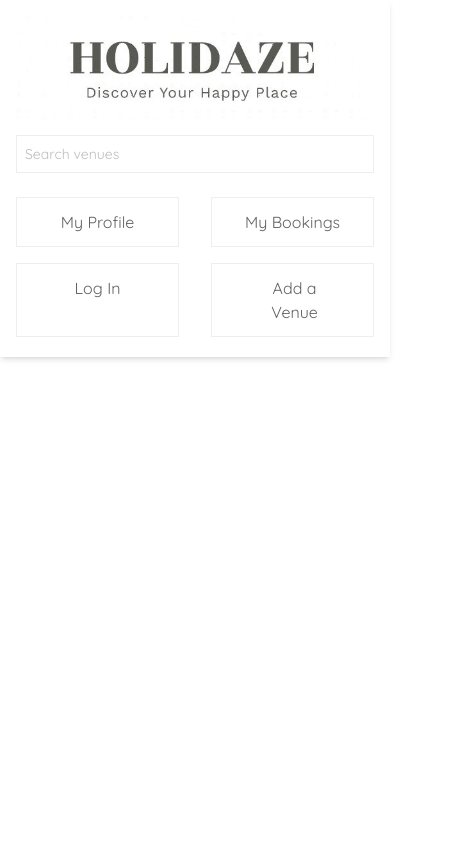
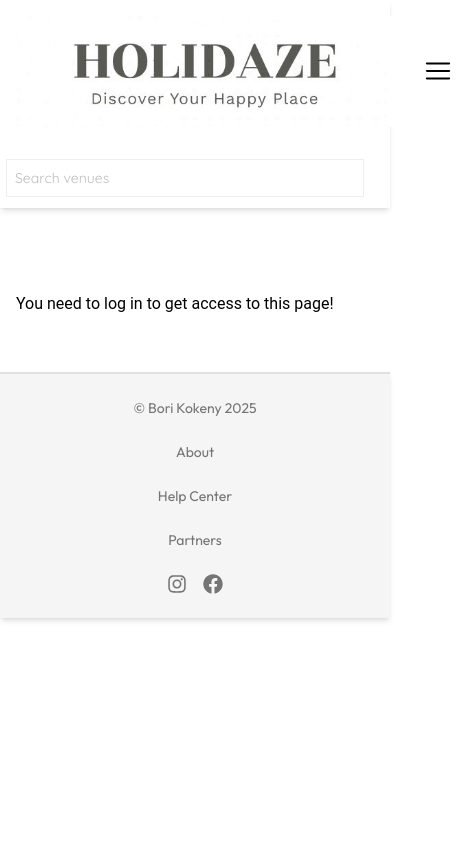
Before and after one commit to borikokeny/Holidaze-Project-Exam-2, a React (Vite) app: page /ProfilePage in a window 390 px wide. Shown: the top 844 px of the page, 460 px wide, since content can reach past the window. Built offline with nearby package versions, Linux system fonts and the light colour scheme.

Commit message:
Adds responsive navigation

```diff
--- a/src/components/Header.jsx
+++ b/src/components/Header.jsx
@@ -5,10 +5,13 @@
 import { useAuth } from "../context/AuthContext";
 import { viewProfile } from "../api/profile";
 import AddAVenueButton from "./AddAVennueButton";
+import { RxHamburgerMenu } from "react-icons/rx";
+import { MdClose } from "react-icons/md";
 
 export default function Header({ searchValue, setSearchValue }) {
   const { user } = useAuth();
   const [profile, setProfile] = useState(null);
+  const [isOpen, setIsOpen] = useState(false);
 
   useEffect(() => {
     const fetchProfile = async () => {
@@ -25,50 +28,61 @@
     fetchProfile();
   }, [user]);
 
+  useEffect(() => {
+    const handleClickOutside = (event) => {
+      if (!event.target.closest("#menu-button") && !event.target.closest("#menu-content")) {
+        setIsOpen(false);
+      }
+    };
+    document.addEventListener("click", handleClickOutside);
+    return () => document.removeEventListener("click", handleClickOutside);
+  }, []);
+
   return (
-    <header className="shadow-md bg-white sticky top-0 z-50 font-nav">
-      <div className="container  px-4 flex flex-col md:flex-row items-center justify-between py-4 gap-4">
+    <header className="shadow-md bg-white sticky top-0 z-50 font-nav header-top">
+      <div className="container px-4 flex flex-col md:flex-row items-center justify-between py-4 gap-4">
+        <div className="flex items-center gap-4">
         <Link to="/" className="flex-shrink-0">
           <img src={Logo} alt="Logo" className="w-96 sm:w-56 md:w-64" />
         </Link>
+        <button
+          id="menu-button"
+          className="md:hidden p-2 rounded focus:outline-none"
+          onClick={() => setIsOpen(!isOpen)}
+        >
+          {isOpen ? <MdClose size={28} /> : <RxHamburgerMenu size={28} />}
+        </button>
+      </div>
+      <div className=""></div>
+        <SearchBar searchValue={searchValue} setSearchValue={setSearchValue} />
 
-        <SearchBar searchValue={searchValue} setSearchValue={setSearchValue} />
       </div>
-      <nav className="block md:hidden container mx-auto px-4 py-2">
-        <ul className="grid grid-cols-2 gap-x-8 gap-y-4 mb-3 text-center">
+      <nav
+        id="menu-content"
+        className={`md:hidden container mx-auto px-4 py-2 transition-all duration-300 ${
+          isOpen ? "opacity-100 translate-y-0" : "opacity-0 -translate-y-5 pointer-events-none"
+        }`}
+      >
+        <ul className="grid grid-cols-2 gap-x-8 gap-y-4 mb-3 text-center bg-white shadow-md p-4 rounded-md">
           <li className="border rounded-none p-3">
-            <Link
-              to="/ProfilePage"
-              className="p-2 text-gray-700 hover:bg-gray-200"
-            >
+            <Link to="/ProfilePage" className="p-2 text-gray-700 hover:bg-gray-200">
               My Profile
             </Link>
           </li>
           <li className="border rounded-none p-3">
-            <Link
-              to="/MyBookings"
-              className="p-2 text-gray-700 hover:bg-gray-200"
-            >
+            <Link to="/MyBookings" className="p-2 text-gray-700 hover:bg-gray-200">
               My Bookings
             </Link>
           </li>
           <li className="border rounded-none p-3">
             {user ? (
               profile?.data && (
-                <Link
-                  to="/MyVenues"
-                  className="p-2 text-gray-700 rounded-none hover:bg-gray-200"
-                >
+                <Link to="/MyVenues" className="p-2 text-gray-700 hover:bg-gray-200">
                   My Venues
                 </Link>
               )
             ) : (
-              <Link
-                to="/auth/Login"
-                className="text-gray-700 rounded-none hover:bg-gray-200"
-              >
-                Log In
-              </Link>
+              <Link to="/auth/Login" className="text-gray-700 hover:bg-gray-200">Log In</Link>
             )}
           </li>
           <li className="border rounded-none p-1 pe-8">
@@ -79,3 +93,86 @@
     </header>
   );
 }
+
+
+// import React, { useState, useEffect } from "react";
+// import { Link } from "react-router-dom";
+// import Logo from "../images/Logo.jpg";
+// import SearchBar from "./Searchbar";
+// import { useAuth } from "../context/AuthContext";
+// import { viewProfile } from "../api/profile";
+// import AddAVenueButton from "./AddAVennueButton";
+
+// export default function Header({ searchValue, setSearchValue }) {
+//   const { user } = useAuth();
+//   const [profile, setProfile] = useState(null);
+
+//   useEffect(() => {
+//     const fetchProfile = async () => {
+//       if (user) {
+//         try {
+//           const profileData = await viewProfile(user.name);
+//           setProfile(profileData);
+//         } catch (error) {
+//           console.error("Failed to fetch profile:", error);
+//         }
+//       }
+//     };
+
+//     fetchProfile();
+//   }, [user]);
+
+//   return (
+//     <header className="shadow-md bg-white sticky top-0 z-50 font-nav">
+//       <div className="container  px-4 flex flex-col md:flex-row items-center justify-between py-4 gap-4">
+//         <Link to="/" className="flex-shrink-0">
+//           <img src={Logo} alt="Logo" className="w-96 sm:w-56 md:w-64" />
+//         </Link>
+
+//         <SearchBar searchValue={searchValue} setSearchValue={setSearchValue} />
+//       </div>
+//       <nav className="block md:hidden container mx-auto px-4 py-2">
+//         <ul className="grid grid-cols-2 gap-x-8 gap-y-4 mb-3 text-center">
+//           <li className="border rounded-none p-3">
+//             <Link
+//               to="/ProfilePage"
+//               className="p-2 text-gray-700 hover:bg-gray-200"
+//             >
+//               My Profile
+//             </Link>
+//           </li>
+//           <li className="border rounded-none p-3">
+//             <Link
+//               to="/MyBookings"
+//               className="p-2 text-gray-700 hover:bg-gray-200"
+//             >
+//               My Bookings
+//             </Link>
+//           </li>
+//           <li className="border rounded-none p-3">
+//             {user ? (
+//               profile?.data && (
+//                 <Link
+//                   to="/MyVenues"
+//                   className="p-2 text-gray-700 rounded-none hover:bg-gray-200"
+//                 >
+//                   My Venues
+//                 </Link>
+//               )
+//             ) : (
+//               <Link
+//                 to="/auth/Login"
+//                 className="text-gray-700 rounded-none hover:bg-gray-200"
+//               >
+//                 Log In
+//               </Link>
+//             )}
+//           </li>
+//           <li className="border rounded-none p-1 pe-8">
+//             <AddAVenueButton />
+//           </li>
+//         </ul>
+//       </nav>
+//     </header>
+//   );
+// }
--- a/src/components/Searchbar.jsx
+++ b/src/components/Searchbar.jsx
@@ -13,7 +13,7 @@
   };
 
   return (
-    <form onSubmit={handleSearch} className="w-full">
+    <form onSubmit={handleSearch} className="w-full searchbar">
       <input
         type="text"
         value={query}
--- a/src/styles/index.css
+++ b/src/styles/index.css
@@ -12,3 +12,18 @@
 .font-nav {
   font-family: "Quicksand", sherif;
 }
+
+@media (max-width: 765px) {
+  .header-top {
+    height: 13rem;
+  }
+  .min-h-screen {
+    min-height: 8vh;
+  }
+}
+
+@media (max-width: 991px) {
+  .searchbar {
+    margin-right: 20px;
+  }
+}
```
